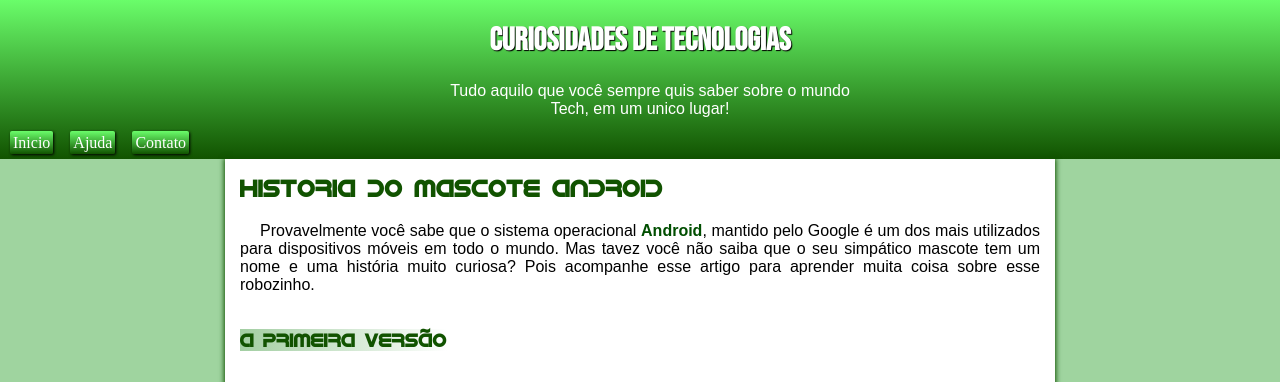
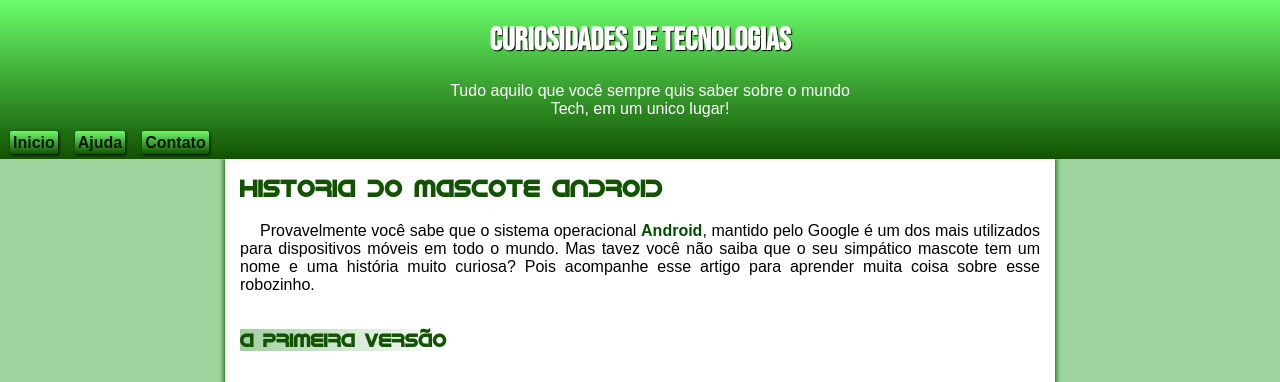
Before and after one commit to rafaelfernando1/projeto-android, a plain HTML site: page index.html in a window 1280 px wide. Shown: the top 382 px of the page. Drawn offline with Linux system fonts and the light colour scheme.

Commit message:
Update style.css

```diff
--- a/style.css
+++ b/style.css
@@ -33,7 +33,9 @@ header nav {
 }
 
 #menu a {
-    color: rgb(255, 255, 255);
+    font-family: Arial, Helvetica, sans-serif;
+    font-weight: bolder;
+    color: rgb(4, 22, 0);
     align-self: flex-start;
     background-image: linear-gradient(rgb(106, 253, 106), rgb(17, 83, 0));
     padding: 3px;
```
